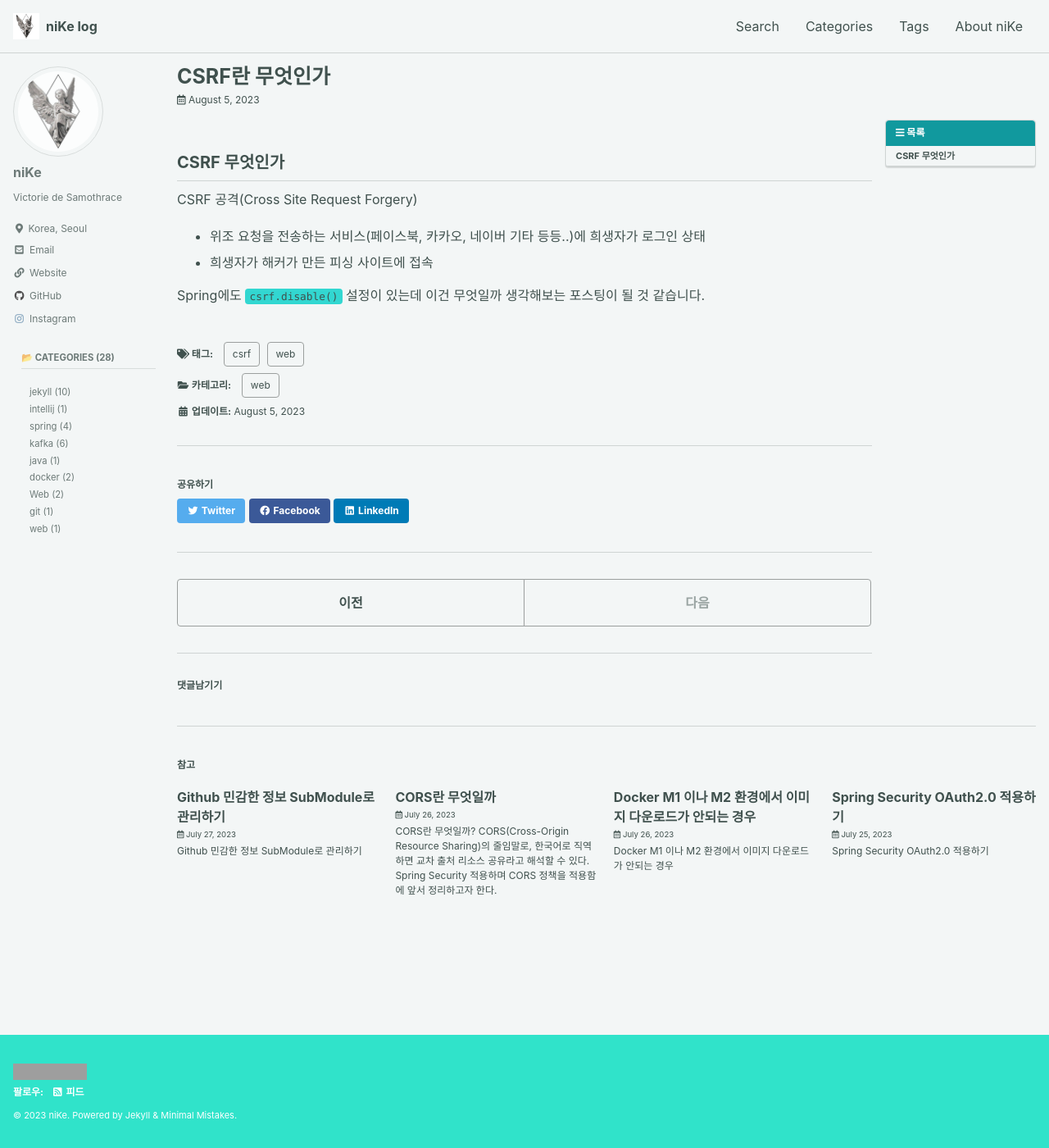
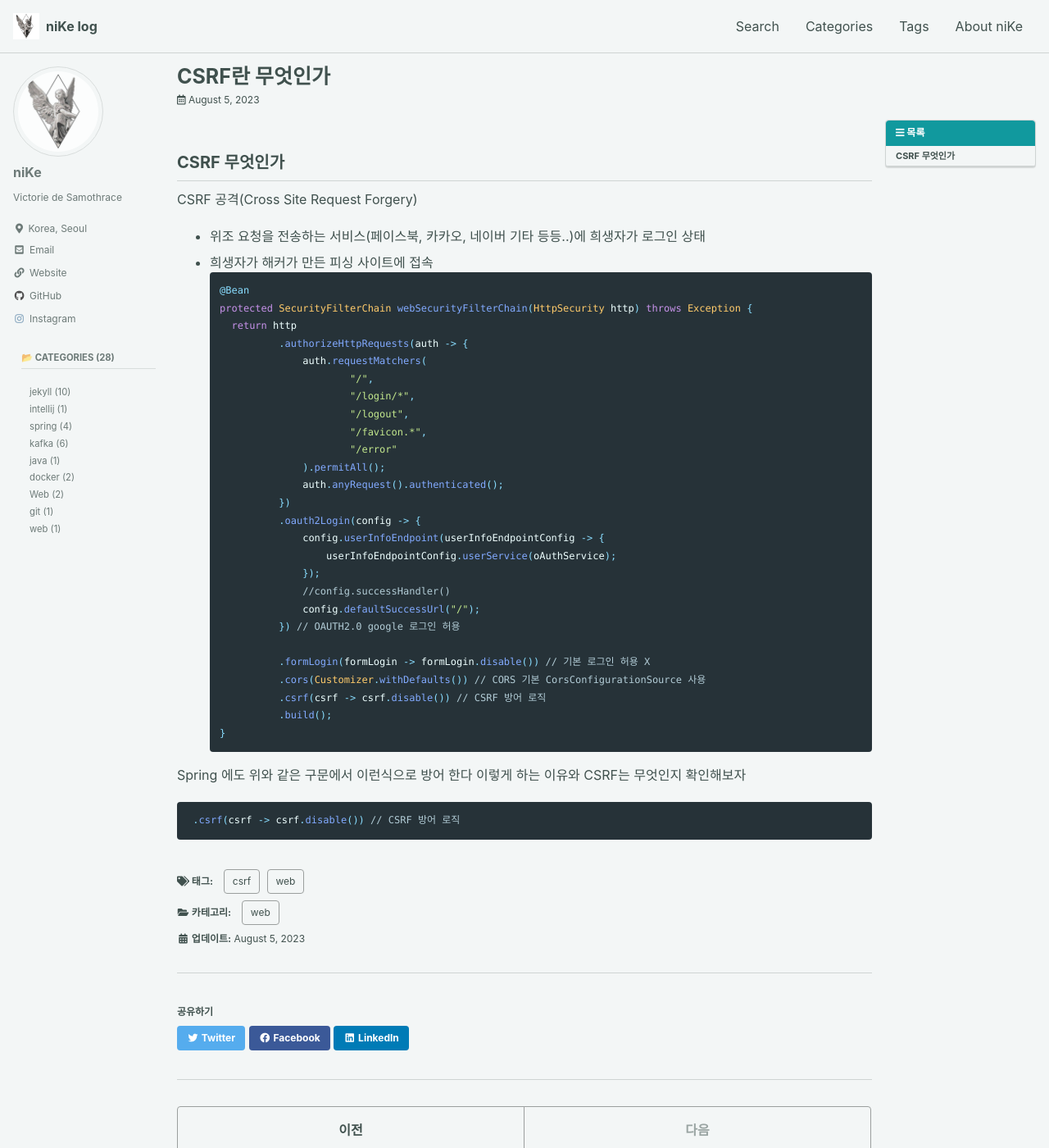
Before and after one commit to KwakTaeMin/KwakTaeMin.github.io, a Jekyll site: the page built from _posts/2023-08-05-CSRF.md, in a window 1280 px wide and 1400 px high. Shown: the whole window at 82% size. Built offline with Jekyll 4.4.1, drawn with Linux system fonts in a browser that asks for light colours; cached includes are drawn as plain includes; some web fonts are replaced; comment, search, counter and statistics services are not loaded; grey boxes are pictures that could not be loaded.

Commit message:
CSRF 무엇일까 포스팅

````diff
--- a/_posts/2023-08-05-CSRF.md
+++ b/_posts/2023-08-05-CSRF.md
@@ -19,5 +19,36 @@ CSRF 공격(Cross Site Request Forgery)
 
 - 위조 요청을 전송하는 서비스(페이스북, 카카오, 네이버 기타 등등..)에 희생자가 로그인 상태
 - 희생자가 해커가 만든 피싱 사이트에 접속
+```java
+@Bean
+protected SecurityFilterChain webSecurityFilterChain(HttpSecurity http) throws Exception {
+    return http
+            .authorizeHttpRequests(auth -> {
+                auth.requestMatchers(
+                        "/",
+                        "/login/*",
+                        "/logout",
+                        "/favicon.*",
+                        "/error"
+                ).permitAll();
+                auth.anyRequest().authenticated();
+            })
+            .oauth2Login(config -> {
+                config.userInfoEndpoint(userInfoEndpointConfig -> {
+                    userInfoEndpointConfig.userService(oAuthService);
+                });
+                //config.successHandler()
+                config.defaultSuccessUrl("/");
+            }) // OAUTH2.0 google 로그인 허용
 
-Spring에도 `csrf.disable()` 설정이 있는데 이건 무엇일까 생각해보는 포스팅이 될 것 같습니다.
+            .formLogin(formLogin -> formLogin.disable()) // 기본 로그인 허용 X
+            .cors(Customizer.withDefaults()) // CORS 기본 CorsConfigurationSource 사용
+            .csrf(csrf -> csrf.disable()) // CSRF 방어 로직
+            .build();
+}
+```
+
+Spring 에도 위와 같은 구문에서 이런식으로 방어 한다 이렇게 하는 이유와 CSRF는 무엇인지 확인해보자
+```java
+ .csrf(csrf -> csrf.disable()) // CSRF 방어 로직
+```
````
